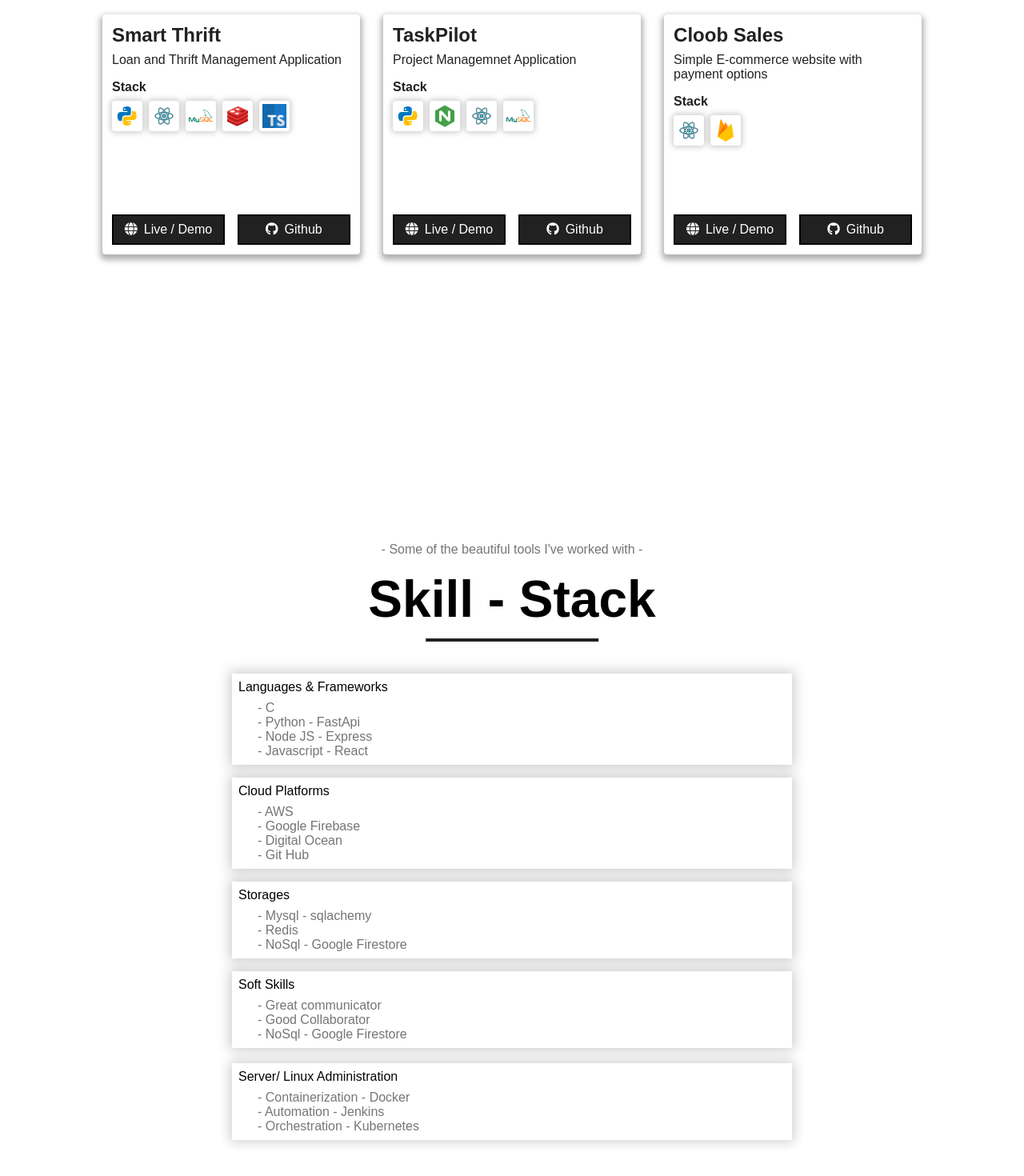
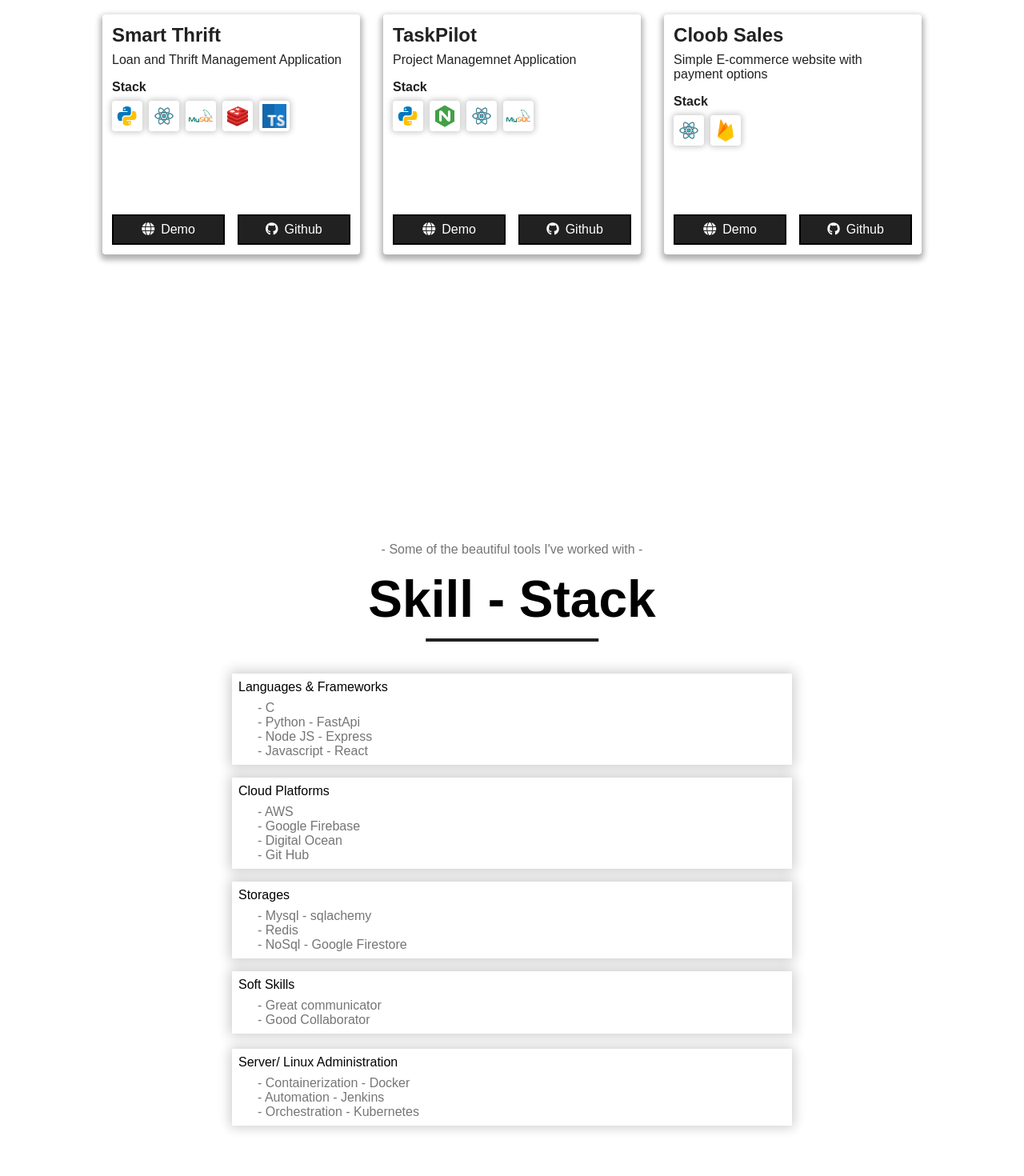
Before and after one commit to cloobTech/portfolio, a React (Vite) app: page / in a window 1280 px wide. Shown: the part 1668-3138 px from the top of the page at 80% size. Built offline with nearby package versions, Linux system fonts and the light colour scheme.

Commit message:
fixed button bug

```diff
--- a/src/components/ProjectCard.jsx
+++ b/src/components/ProjectCard.jsx
@@ -29,7 +29,7 @@ function ProjectCard({ title, description, stackImg, liveSite, github }) {
       <div className='project-card-btns'>
         <a href={liveSite} target='blank'>
           <i class='fa-solid fa-globe'></i>
-          <span>Live / Demo</span>
+          <span>Demo</span>
           <span className='is-hover'></span>
         </a>
         <a href={github} target='blank'>
--- a/src/pages/Skills.jsx
+++ b/src/pages/Skills.jsx
@@ -187,7 +187,6 @@ const Skills = () => {
             <ul>
               <li>Great communicator</li>
               <li>Good Collaborator</li>
-              <li>NoSql - Google Firestore</li>
             </ul>
           </motion.div>
           <motion.div
```
